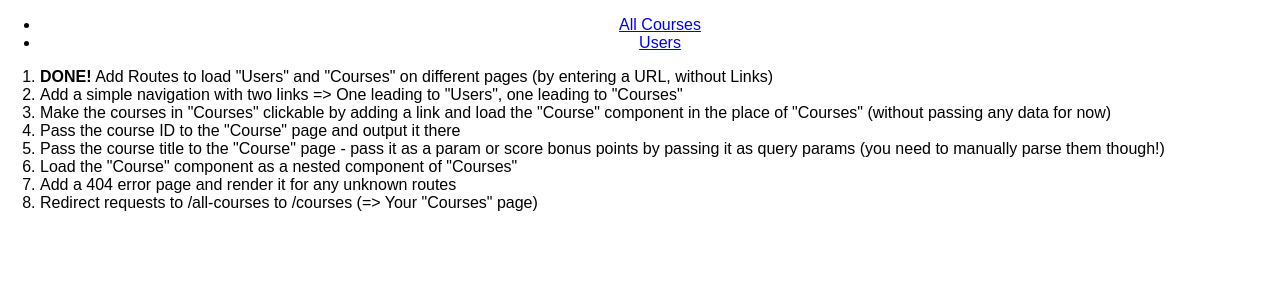
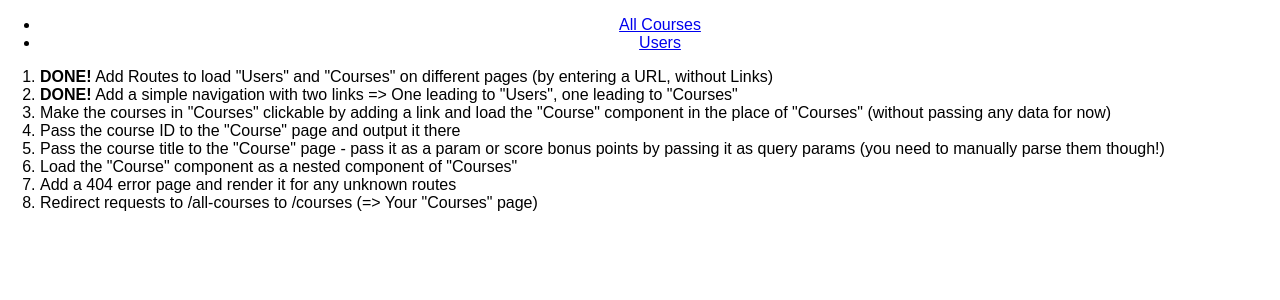
Before and after one commit to shaneenvitug/react-complete-guide, a React (Create React App) app in the folder routing--assignment-problem/: page / in a window 1280 px wide. Shown: the top 300 px of the page. Built offline with nearby package versions, Linux system fonts and the light colour scheme.

Commit message:
add a simple nav with two links leading to users and courses

```diff
--- a/routing--assignment-problem/src/App.js
+++ b/routing--assignment-problem/src/App.js
@@ -1,5 +1,5 @@
 import React, { Component } from 'react';
-import { BrowserRouter, Route } from 'react-router-dom';
+import { BrowserRouter, Route, Link } from 'react-router-dom';
 
 import Courses from './containers/Courses/Courses';
 import Users from './containers/Users/Users';
@@ -12,8 +12,8 @@ class App extends Component {
           <header>
             <nav>
               <ul>
-                <li><a href="/courses">All Courses</a></li>
-                <li><a href="/users">Users</a></li>
+                <li><Link to="/courses">All Courses</Link></li>
+                <li><Link to="/users">Users</Link></li>
               </ul>
             </nav>
           </header>
@@ -23,7 +23,7 @@ class App extends Component {
 
           <ol style={{textAlign: 'left'}}>
             <li><strong>DONE!</strong> Add Routes to load "Users" and "Courses" on different pages (by entering a URL, without Links)</li>
-            <li>Add a simple navigation with two links => One leading to "Users", one leading to "Courses"</li>
+            <li><strong>DONE!</strong> Add a simple navigation with two links => One leading to "Users", one leading to "Courses"</li>
             <li>Make the courses in "Courses" clickable by adding a link and load the "Course" component in the place of "Courses" (without passing any data for now)</li>
             <li>Pass the course ID to the "Course" page and output it there</li>
             <li>Pass the course title to the "Course" page - pass it as a param or score bonus points by passing it as query params (you need to manually parse them though!)</li>
```
